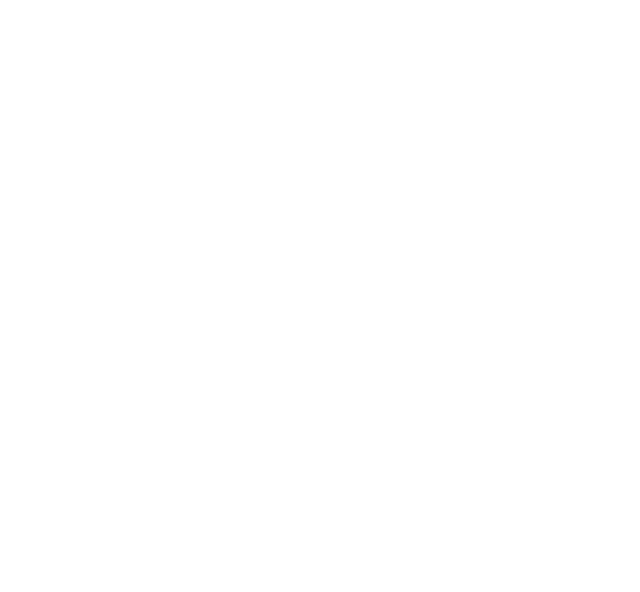
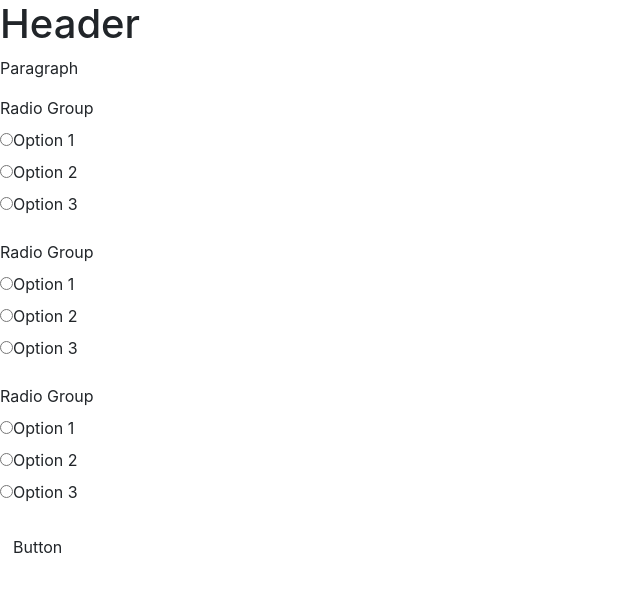
Before and after one commit to toddmac12/Pizza-Parlor, a plain HTML site: page index.html in a window 1280 px wide. Shown: the whole page, without its empty margins (0-640 px from the left). Drawn offline with Linux system fonts and the light colour scheme.

Commit message:
added coding elements index.html,stles.css.

```diff
--- a/css/styles.css
+++ b/css/styles.css
@@ -0,0 +1,104 @@
+[
+  {
+    "type": "header",
+    "subtype": "h1",
+    "label": "Header",
+    "access": false
+  },
+
+{
+    "type": "paragraph",
+    "subtype": "p",
+    "label": "Paragraph",
+    "access": false
+  },
+
+ {
+    "type": "radio-group",
+    "required": false,
+    "label": "Radio Group",
+    "inline": false,
+    "name": "radio-group-1630092450855-0",
+    "access": false,
+    "other": false,
+    "values": [
+
+ {
+        "label": "Option 1",
+        "value": "option-1",
+        "selected": false
+      },
+      {
+        "label": "Option 2",
+        "value": "option-2",
+        "selected": false
+      },
+      {
+        "label": "Option 3",
+        "value": "option-3",
+        "selected": false
+      }
+ ]
+  },
+  {
+    "type": "radio-group",
+    "required": false,
+    "label": "Radio Group",
+    "inline": false,
+    "name": "radio-group-1630092523831-0",
+    "access": false,
+    "other": false,
+    "values": [
+      {
+        "label": "Option 1",
+        "value": "option-1",
+        "selected": false
+      },
+      {
+        "label": "Option 2",
+        "value": "option-2",
+        "selected": false
+      },
+ {
+        "label": "Option 3",
+        "value": "option-3",
+        "selected": false
+      }
+    ]
+  },
+  {
+    "type": "radio-group",
+    "required": false,
+    "label": "Radio Group",
+    "inline": false,
+    "name": "radio-group-1630092515982-0",
+    "access": false,
+    "other": false,
+    "values": [
+      {
+        "label": "Option 1",
+        "value": "option-1",
+        "selected": false
+      },
+ {
+        "label": "Option 2",
+        "value": "option-2",
+        "selected": false
+      },
+      {
+        "label": "Option 3",
+        "value": "option-3",
+        "selected": false
+      }
+    ]
+  },
+  {
+    "type": "button",
+    "label": "Button",
+    "subtype": "button",
+    "className": "btn-default btn",
+    "name": "button-1630092498133-0",
+    "access": false,
+    "style": "default"
+  }
+]
--- a/index.html
+++ b/index.html
@@ -1,5 +1,6 @@
 <!DOCTYPE html>
 <html>
+
 <head>
   <link href="css/bootstrap.css" rel="stylesheet" type="text/css">
   <link href="css/styles.css" rel="stylesheet" type="text/css">
@@ -7,5 +8,65 @@
   <script src="js/scripts.js"></script>
   <title></title>
 </head>
-  <body></body>
+
+<body>
+
+  <form id="rendered-form">
+    <div class="rendered-form">
+      <div class="">
+        <h1 access="false" id="control-5157562">Header</h1>
+      </div>
+      <div class="">
+        <p access="false" id="control-7976">Paragraph</p>
+      </div>
+      <div class="-radio-group form-group field-radio-group-1-0"><label
+          for="radio-group-1" class="-radio-group-label">Radio Group</label>
+        <div class="radio-group">
+          <div class="-radio"><input name="radio-group-1" access="false"
+              id="radio-group-1-0-0" value="option-1" type="radio"><label
+              for="radio-group-1-0-0">Option 1</label></div>
+          <div class="-radio"><input name="radio-group-1-0" access="false"
+              id="radio-group-1-0-1" value="option-2" type="radio"><label
+              for="radio-group-1-0-1">Option 2</label></div>
+          <div class="-radio"><input name="radio-group-1-0" access="false"
+              id="radio-group-1-0-2" value="option-3" type="radio"><label
+              for="radio-group-1-0-2">Option 3</label></div>
+        </div>
+      </div>
+      <div class="-radio-group form-group field-radio-group-2-0"><label
+          for="radio-group-2-0" class="-radio-group-label">Radio Group</label>
+        <div class="radio-group">
+          <div class="-radio"><input name="radio-group-2-0" access="false"
+              id="radio-group-2-0-0" value="option-1" type="radio"><label
+              for="radio-group-2-0-0">Option 1</label></div>
+          <div class="-radio"><input name="radio-group-2-0" access="false"
+              id="radio-group-2-0-1" value="option-2" type="radio"><label
+              for="radio-group-2-0-1">Option 2</label></div>
+          <div class="-radio"><input name="radio-group-2-0" access="false"
+              id="radio-group-2-0-2" value="option-3" type="radio"><label
+              for="radio-group-2-0-2">Option 3</label></div>
+        </div>
+      </div>
+      <div class="-radio-group form-group field-radio-group-3-0"><label
+          for="radio-group-3-0" class="-radio-group-label">Radio Group</label>
+        <div class="radio-group">
+          <div class="-radio"><input name="radio-group-3-0" access="false"
+              id="radio-group-3-0-0" value="option-1" type="radio"><label
+              for="radio-group-3-0-0">Option 1</label></div>
+          <div class="-radio"><input name="radio-group-3-0" access="false"
+              id="radio-group-3-0-1" value="option-2" type="radio"><label
+              for="radio-group-3-0-1">Option 2</label></div>
+          <div class="-radio"><input name="radio-group-3-0" access="false"
+              id="radio-group-3-0-2" value="option-3" type="radio"><label
+              for="radio-group-3-0-2">Option 3</label></div>
+        </div>
+      </div>
+      <div class="-button form-group field-button-0"><button type="button"
+          class="btn-default btn" name="button-0" access="false" style="default"
+          id="button-0">Button</button></div>
+    </div>
+  </form>
+
+</body>
+
 </html>
```
Lines whose indentation alone changed are shown as unchanged.
